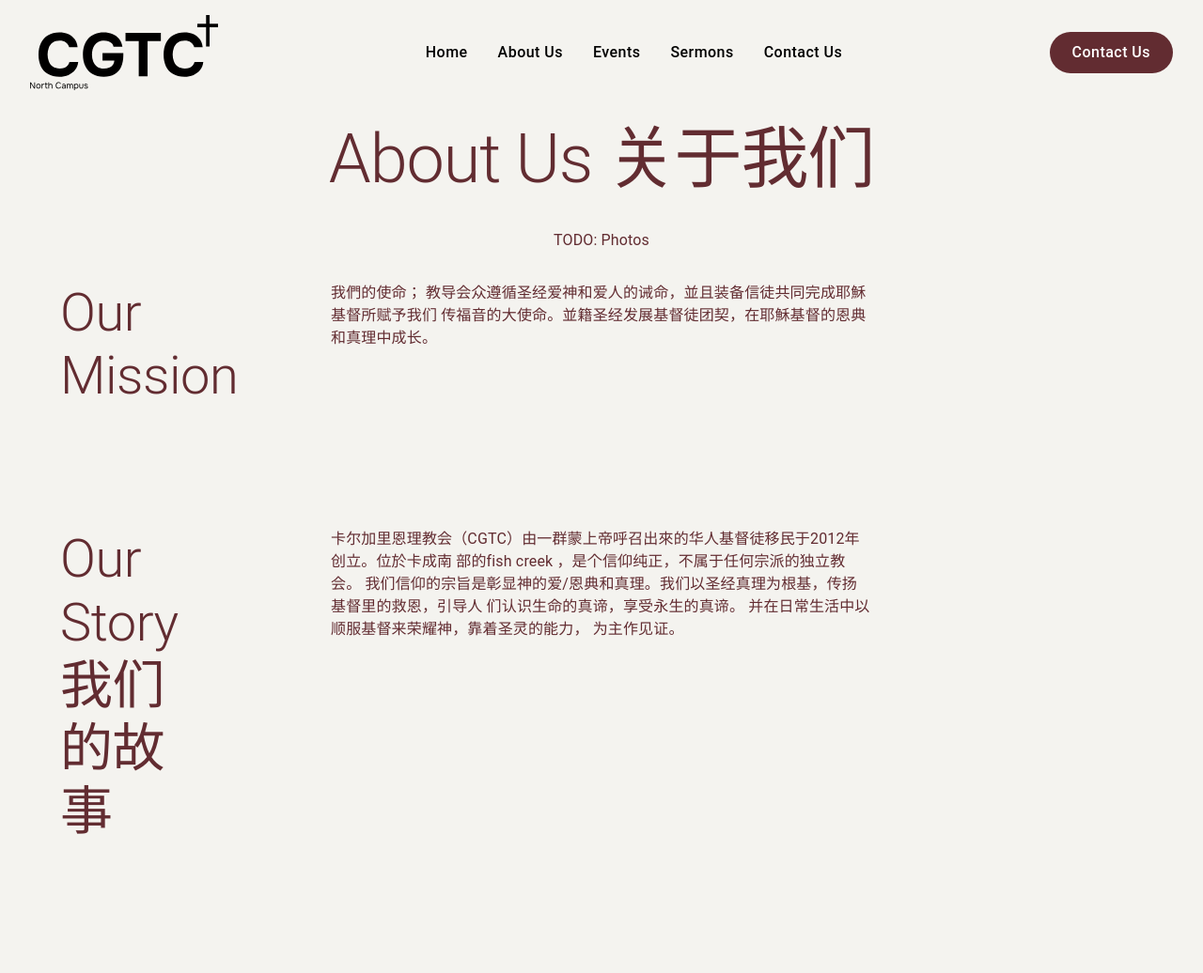
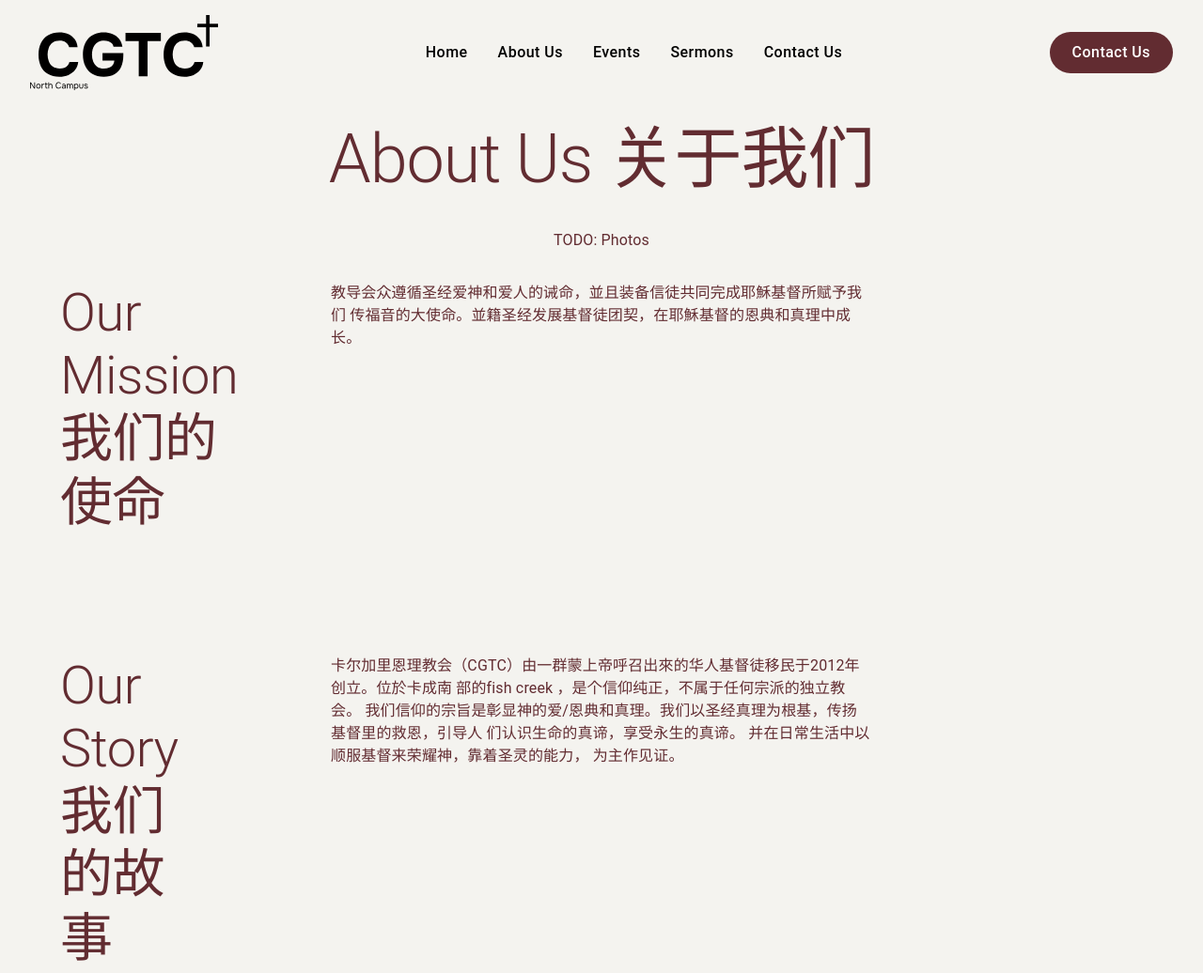
Before and after one commit to Ceofy/cgtc, a Gatsby site: page /about in a window 1280 px wide. Shown: the top 1036 px of the page at 94% size. Built offline with nearby package versions, Linux system fonts and the light colour scheme; Gatsby itself is replaced by a stand-in of ours.

Commit message:
Update about.js
Updated

```diff
--- a/src/pages/about.js
+++ b/src/pages/about.js
@@ -11,8 +11,8 @@
     <Layout>
       <Typography variant='h1'>About Us 关于我们</Typography>
       <div>TODO: Photos</div>
-      <Segment title='Our Mission' sx={{ mb: { xs: 0, md: 6 } }}>
-我們的使命； 教导会众遵循圣经爱神和爱人的诫命，並且装备信徒共同完成耶穌基督所赋予我们
+      <Segment title='Our Mission 我们的使命' sx={{ mb: { xs: 0, md: 6 } }}>
+教导会众遵循圣经爱神和爱人的诫命，並且装备信徒共同完成耶穌基督所赋予我们
 传福音的大使命。並籍圣经发展基督徒团契，在耶穌基督的恩典和真理中成长。
       </Segment>
       <Segment title='Our Story 我们的故事'>
```
